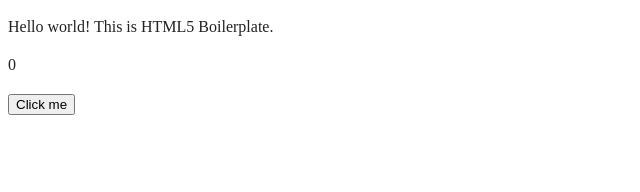
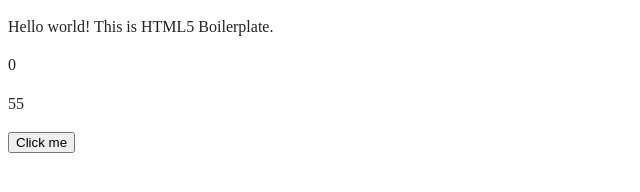
Before and after one commit to tinafredriksson/ClickyGame, a website built with webpack: page index.html in a window 1280 px wide. Shown: the whole page, without its empty margins (0-640 px from the left). Built offline with nearby package versions, Linux system fonts and the light colour scheme.

Commit message:
Add Countdown Timer

```diff
--- a/index.html
+++ b/index.html
@@ -27,6 +27,7 @@
   <!-- Add your site or application content here -->
   <p>Hello world! This is HTML5 Boilerplate.</p>
   <p id="scoreDisplay">0</p>
+  <p id="timerDisplay">60</p>
   <button id="button1">Click me</button>
   <script src="js/app.js"></script>
 
--- a/js/app.js
+++ b/js/app.js
@@ -1,21 +1,33 @@
 // click a button or object to earn points so that I can increase my score.
 // See my current score during the game so that I know how well I am doing.
-// See a countdown timer so that i Know hoc much time is left.
+
+
+// See a countdown timer so I can see how much time is left setInterval()
 
 // Variables
 let score = 0;
+let timeleft = 60;
 
 // HTML DOM
 const button1= document.getElementById("button1");
 const scoreDisplay= document.getElementById("scoreDisplay");
+const timerDisplay= document.getElementById("timerDisplay");
+
 // UI Functions
 button1.addEventListener("click", ()=> {
 increaseScore();
 })
+//TODO: start only when "click Me is Clicked"
+setInterval(countdown,  1000);
 
 // Function
 function increaseScore() {
  score++;
- console.log(score);
  scoreDisplay.innerText = score;
 }
+
+function countdown(){
+  timeleft--;
+  timerDisplay.innerText = timeleft;
+// TODO: Stop timer att the end.
+}
```
